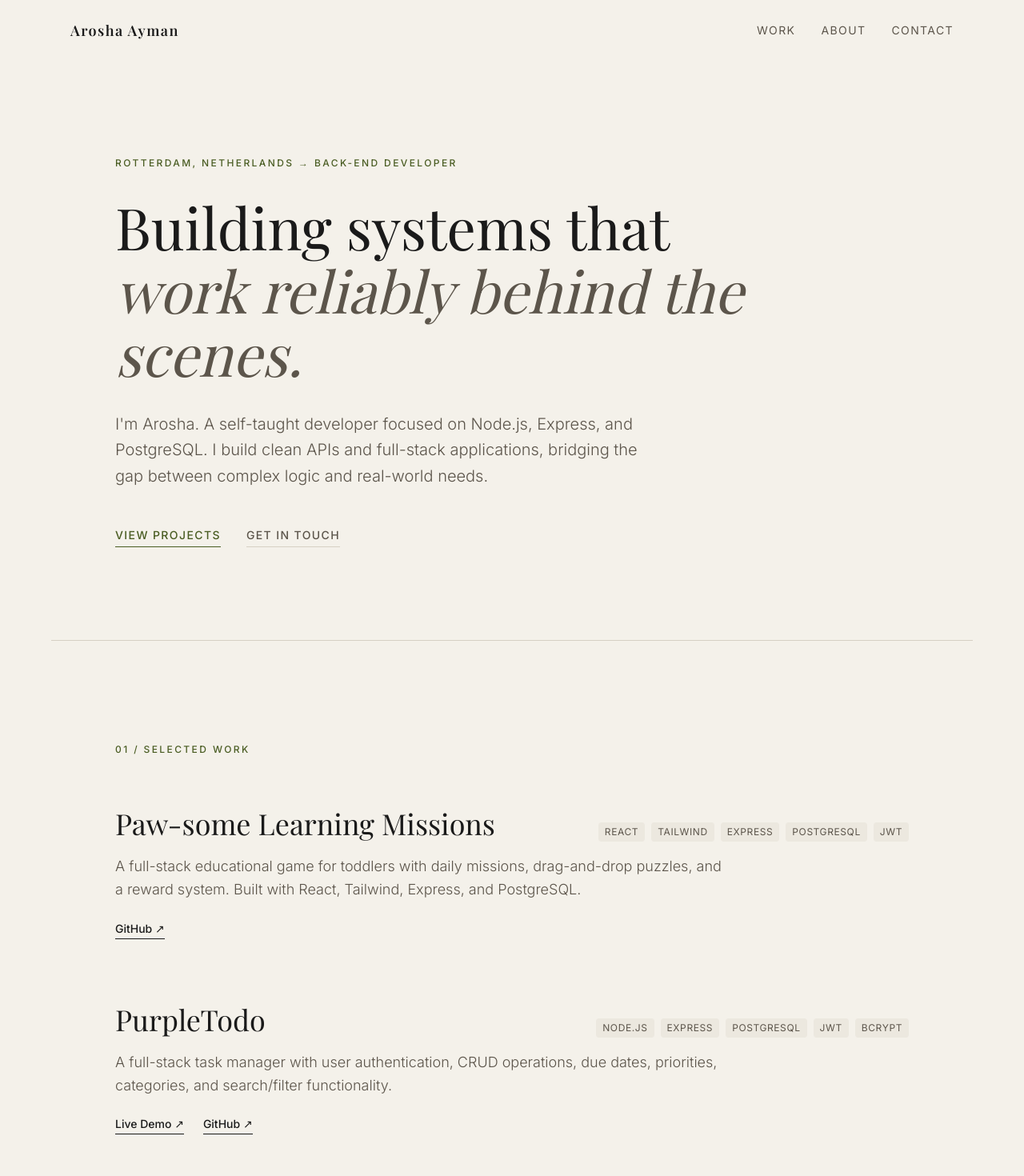
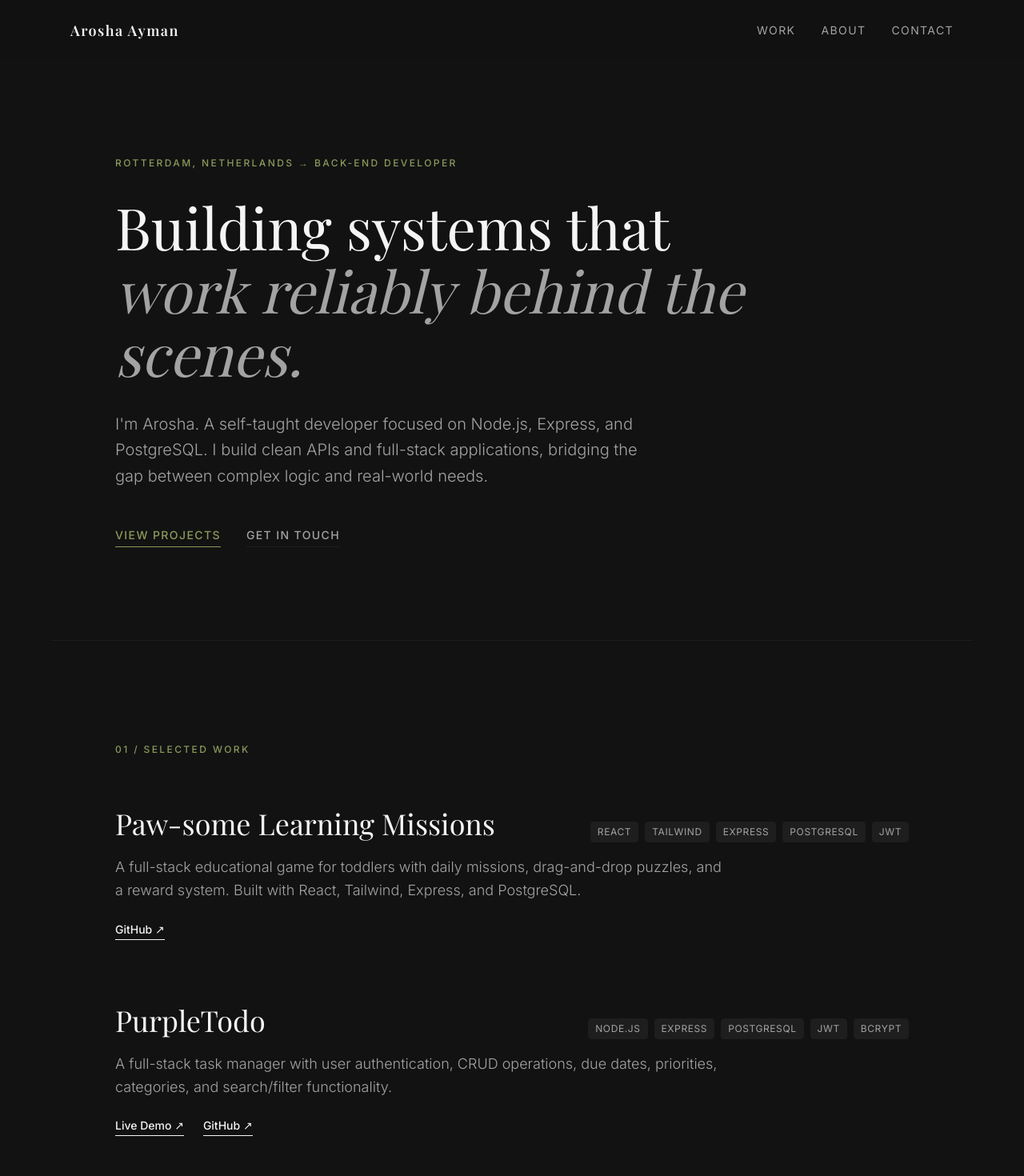
Before and after one commit to Arushay/my-portfolio-with-react, a React (Vite) app: page / in a window 1280 px wide. Shown: the top 1470 px of the page at 80% size. Built offline with nearby package versions, Linux system fonts and the light colour scheme; a web font is replaced by a local one.

Commit message:
changes color

```diff
--- a/src/App.jsx
+++ b/src/App.jsx
@@ -7,7 +7,7 @@ import Footer from './components/Footer';
 
 function App() {
   return (
-    <div className="min-h-screen bg-taupe-light text-charcoal selection:bg-olive selection:text-white">
+    <div className="min-h-screen bg-charcoal text-offwhite selection:bg-olive selection:text-charcoal">
       <Navbar />
       <Hero />
       <Projects />
--- a/src/components/Hero.jsx
+++ b/src/components/Hero.jsx
@@ -5,7 +5,7 @@ function Hero() {
         Rotterdam, Netherlands → Back-end Developer
       </p>
 
-      <h1 className="text-5xl md:text-7xl font-serif leading-[1.1] mb-8 text-charcoal">
+      <h1 className="text-5xl md:text-7xl font-serif leading-[1.1] mb-8 text-offwhite">
         Building systems that <br />
         <span className="italic text-taupe-text">work reliably behind the scenes.</span>
       </h1>
@@ -19,7 +19,7 @@ function Hero() {
         <a href="#projects" className="border-b border-olive text-olive pb-1 hover:text-olive-hover hover:border-olive-hover transition-colors duration-300">
           View Projects
         </a>
-        <a href="#contact" className="border-b border-taupe-dark text-taupe-text pb-1 hover:text-charcoal hover:border-charcoal transition-colors duration-300">
+        <a href="#contact" className="border-b border-charcoal-light text-taupe-text pb-1 hover:text-offwhite hover:border-offwhite transition-colors duration-300">
           Get in Touch
         </a>
       </div>
--- a/src/components/Navbar.jsx
+++ b/src/components/Navbar.jsx
@@ -1,8 +1,8 @@
 function Navbar() {
   return (
-    <nav className="fixed top-0 w-full bg-taupe-light/90 backdrop-blur-md z-50">
+    <nav className="fixed top-0 w-full bg-charcoal/90 backdrop-blur-md z-50">
       <div className="max-w-6xl mx-auto px-6 py-6 flex justify-between items-center text-sm tracking-widest uppercase">
-        <a href="#" className="font-serif text-lg font-semibold normal-case text-charcoal">
+        <a href="#" className="font-serif text-lg font-semibold normal-case text-offwhite">
           Arosha Ayman
         </a>
         <div className="flex gap-8 text-taupe-text">
--- a/src/components/Projects.jsx
+++ b/src/components/Projects.jsx
@@ -2,7 +2,7 @@ import projects from "../data/projects";
 
 function Projects() {
   return (
-    <section id="projects" className="py-32 px-6 md:px-20 max-w-6xl mx-auto border-t border-taupe-dark">
+    <section id="projects" className="py-32 px-6 md:px-20 max-w-6xl mx-auto border-t border-charcoal-light">
       <h2 className="text-xs tracking-[0.2em] uppercase text-olive mb-16 font-medium">
         01 / Selected Work
       </h2>
@@ -11,12 +11,12 @@ function Projects() {
         {projects.map((project) => (
           <div key={project.title} className="group">
             <div className="flex flex-col md:flex-row md:justify-between md:items-baseline mb-4">
-              <h3 className="text-3xl md:text-4xl font-serif text-charcoal group-hover:text-olive transition-colors duration-300">
+              <h3 className="text-3xl md:text-4xl font-serif text-offwhite group-hover:text-olive transition-colors duration-300">
                 {project.title}
               </h3>
               <div className="flex flex-wrap gap-2 text-xs text-taupe-text tracking-wider uppercase mt-2 md:mt-0">
                 {project.tech.map((t) => (
-                  <span key={t} className="bg-taupe-dark/30 px-2 py-1 rounded-sm">{t}</span>
+                  <span key={t} className="bg-charcoal-light px-2 py-1 rounded-sm border border-charcoal-light">{t}</span>
                 ))}
               </div>
             </div>
@@ -25,13 +25,13 @@ function Projects() {
               {project.description}
             </p>
 
-            <div className="flex gap-6 text-sm font-medium text-charcoal">
+            <div className="flex gap-6 text-sm font-medium text-offwhite">
               {project.live && (
-                <a href={project.live} target="_blank" rel="noreferrer" className="border-b border-charcoal pb-0.5 hover:text-olive hover:border-olive transition-colors duration-300">
+                <a href={project.live} target="_blank" rel="noreferrer" className="border-b border-offwhite pb-0.5 hover:text-olive hover:border-olive transition-colors duration-300">
                   Live Demo ↗
                 </a>
               )}
-              <a href={project.github} target="_blank" rel="noreferrer" className="border-b border-charcoal pb-0.5 hover:text-olive hover:border-olive transition-colors duration-300">
+              <a href={project.github} target="_blank" rel="noreferrer" className="border-b border-offwhite pb-0.5 hover:text-olive hover:border-olive transition-colors duration-300">
                 GitHub ↗
               </a>
             </div>
--- a/src/index.css
+++ b/src/index.css
@@ -1,24 +1,25 @@
 @import "tailwindcss";
 
 @theme {
-  --color-taupe-light: #f4f1ea;  /* Background */
-  --color-taupe-dark: #d6d0c4;   /* Borders/Lines */
-  --color-taupe-text: #5c554b;   /* Secondary text */
-  --color-olive: #4a5d23;        /* Primary accent */
-  --color-olive-hover: #38481a;
-  --color-charcoal: #1a1a1a;     /* Main text */
+  /* Dark Theme Palette */
+  --color-charcoal-light: #1e1e1e; /* Cards/Sections */
+  --color-charcoal: #121212;       /* Main background */
+  --color-taupe-text: #a3a3a3;     /* Secondary text */
+  --color-olive: #8a9a5b;          /* Muted Olive accent */
+  --color-olive-hover: #a4b873;
+  --color-offwhite: #f5f5f5;       /* Main text */
 
   --font-sans: "Inter", sans-serif;
   --font-serif: "Playfair Display", serif;
 }
 
 body {
-  background-color: var(--color-taupe-light);
-  color: var(--color-charcoal);
+  background-color: var(--color-charcoal);
+  color: var(--color-offwhite);
   font-family: var(--font-sans);
   -webkit-font-smoothing: antialiased;
 }
 
 html {
-  scroll-behavior: smooth; /* This gives you that smooth transition effect */
+  scroll-behavior: smooth;
 }
```
